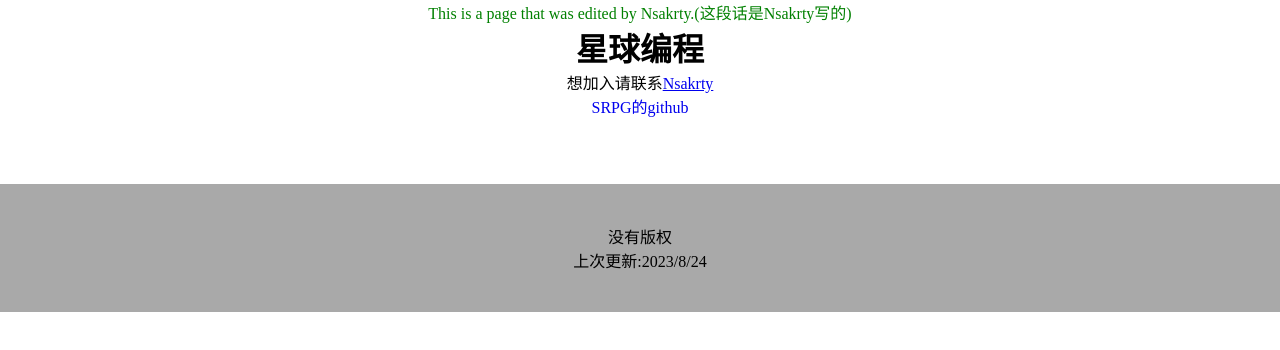
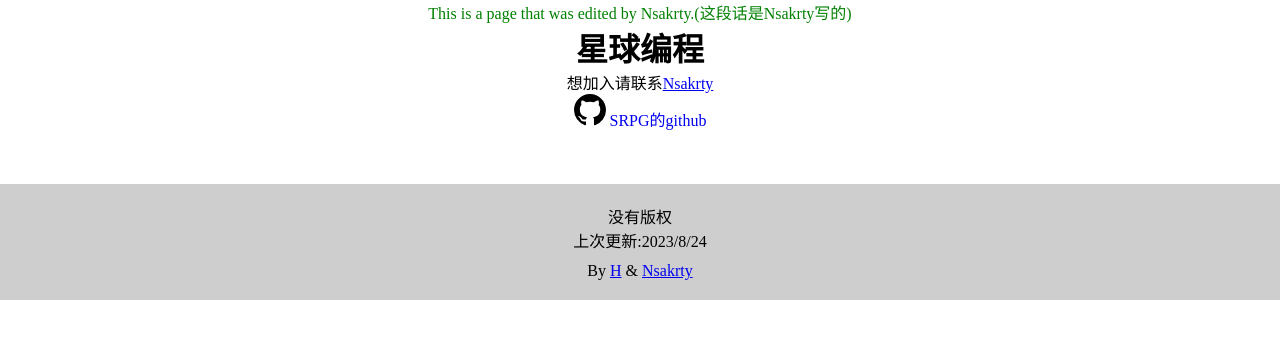
Before and after one commit to SRPNGO/H, a plain HTML site: page index.html in a window 1280 px wide. Drawn offline with Linux system fonts and the light colour scheme.

Commit message:
Update index.html

```diff
--- a/index.html
+++ b/index.html
@@ -13,8 +13,8 @@
 
       .footer{
         margin: 0;
-        background-color: darkgrey;
-        padding: 40px;
+        background-color: rgb(206, 206, 206);
+        padding: 20px;
       }
 
       body {
@@ -32,13 +32,19 @@
     <p style="color: green;text-align: center;">This is a page that was edited by Nsakrty.(这段话是Nsakrty写的)</p>
     <h1 style="text-align: center;">星球编程</h1>
     <p style="text-align: center;">想加入请联系<a href="https://www.douyin.com/user/MS4wLjABAAAA1Sn9_tCaFRlS2FW3oBia3Rc_9VZbv6HmONLYzYrjeL0">Nsakrty</a></p>
-    <p style="text-align: center;height: 90px;"><a class="github" href="https://github.com/SRPNGO">SRPG的github</a></p>
+    <p style="text-align: center;height: 90px;">
+      <svg height="32" aria-hidden="true" viewBox="0 0 16 16" version="1.1" width="32" data-view-component="true" class="octicon octicon-mark-github v-align-middle color-fg-default">
+        <path d="M8 0c4.42 0 8 3.58 8 8a8.013 8.013 0 0 1-5.45 7.59c-.4.08-.55-.17-.55-.38 0-.27.01-1.13.01-2.2 0-.75-.25-1.23-.54-1.48 1.78-.2 3.65-.88 3.65-3.95 0-.88-.31-1.59-.82-2.15.08-.2.36-1.02-.08-2.12 0 0-.67-.22-2.2.82-.64-.18-1.32-.27-2-.27-.68 0-1.36.09-2 .27-1.53-1.03-2.2-.82-2.2-.82-.44 1.1-.16 1.92-.08 2.12-.51.56-.82 1.28-.82 2.15 0 3.06 1.86 3.75 3.64 3.95-.23.2-.44.55-.51 1.07-.46.21-1.61.55-2.33-.66-.15-.24-.6-.83-1.23-.82-.67.01-.27.38.01.53.34.19.73.9.82 1.13.16.45.68 1.31 2.69.94 0 .67.01 1.3.01 1.49 0 .21-.15.45-.55.38A7.995 7.995 0 0 1 0 8c0-4.42 3.58-8 8-8Z"></path>
+      </svg>
+      <a class="github" href="https://github.com/SRPNGO">SRPG的github</a>
+    </p>
     <!-- <script>
       setInterval(function(){alert("傻逼")},114);
     </script> -->
     <footer class="footer">
-      <p style="text-align: center;">没有版权</p>
-      <p style="text-align: center;">上次更新:2023/8/24</p>
+      <p style="text-align: center">没有版权</p>
+      <p style="text-align: center">上次更新:2023/8/24</p>
+      <p style="text-align: center;margin-top: 10px;">By  <a href="https://github.com/QY114514">H</a> & <a href="https://github.com/Nsakrty">Nsakrty</a></p>
     </footer>
   </body>
 </html>
```
